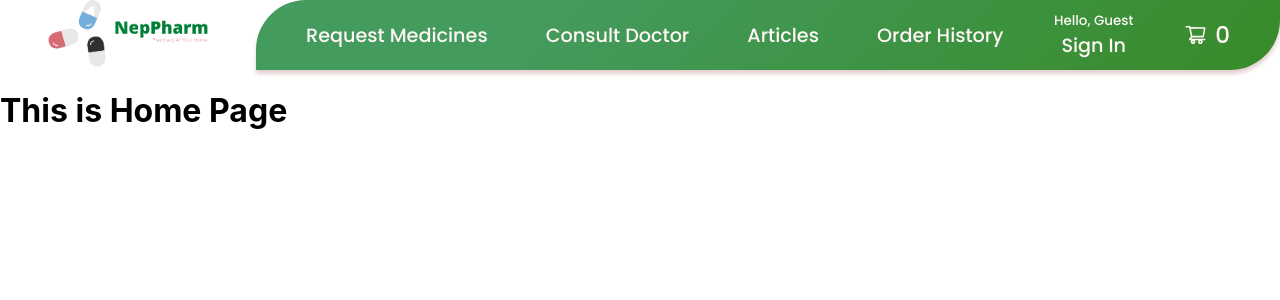
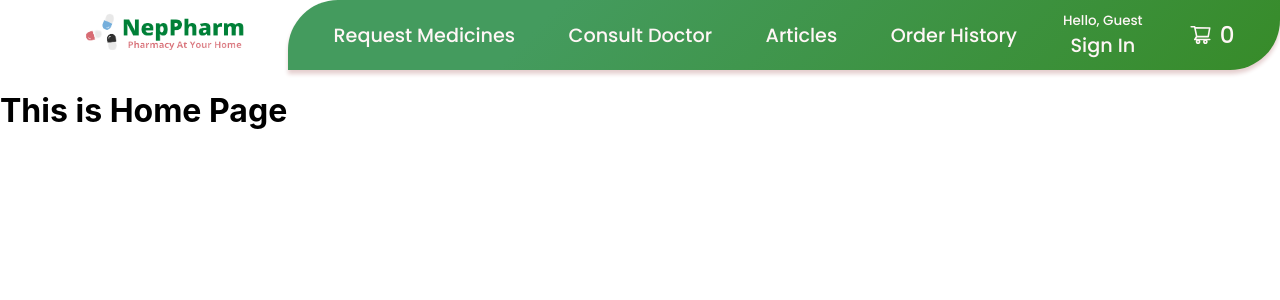
Before and after one commit to manojpudasaini/NepPharm, a React (Create React App) app: page / in a window 1280 px wide. Shown: the top 300 px of the page. Built offline with nearby package versions, Linux system fonts and the light colour scheme.

Commit message:
logo changed

```diff
--- a/src/Components/Header.css
+++ b/src/Components/Header.css
@@ -8,6 +8,7 @@
 .logoWrapper {
   height:100%;
   width: 20%;
+  margin-left: 40px;
   display: flex;
   align-items: center;
   justify-content: center;
@@ -55,7 +56,7 @@
   }
 
   .menuWrapper{
-    max-width: 250px;
+    width: 250px;
     max-height: 100vh;
     position:absolute;
     display:flex;
@@ -63,7 +64,7 @@
     padding:50px;
     right:0%;
     transform: translateX(1000px);
-    transition: 0.4s ease-in-out;
+    transition: 0.3s ease-in-out;
   }
   .navItems{
     padding: 20px;
```
Also changed, not shown: src/Assets/neppharm.png, 1 other file (tests, documents, lock files or other folders).
